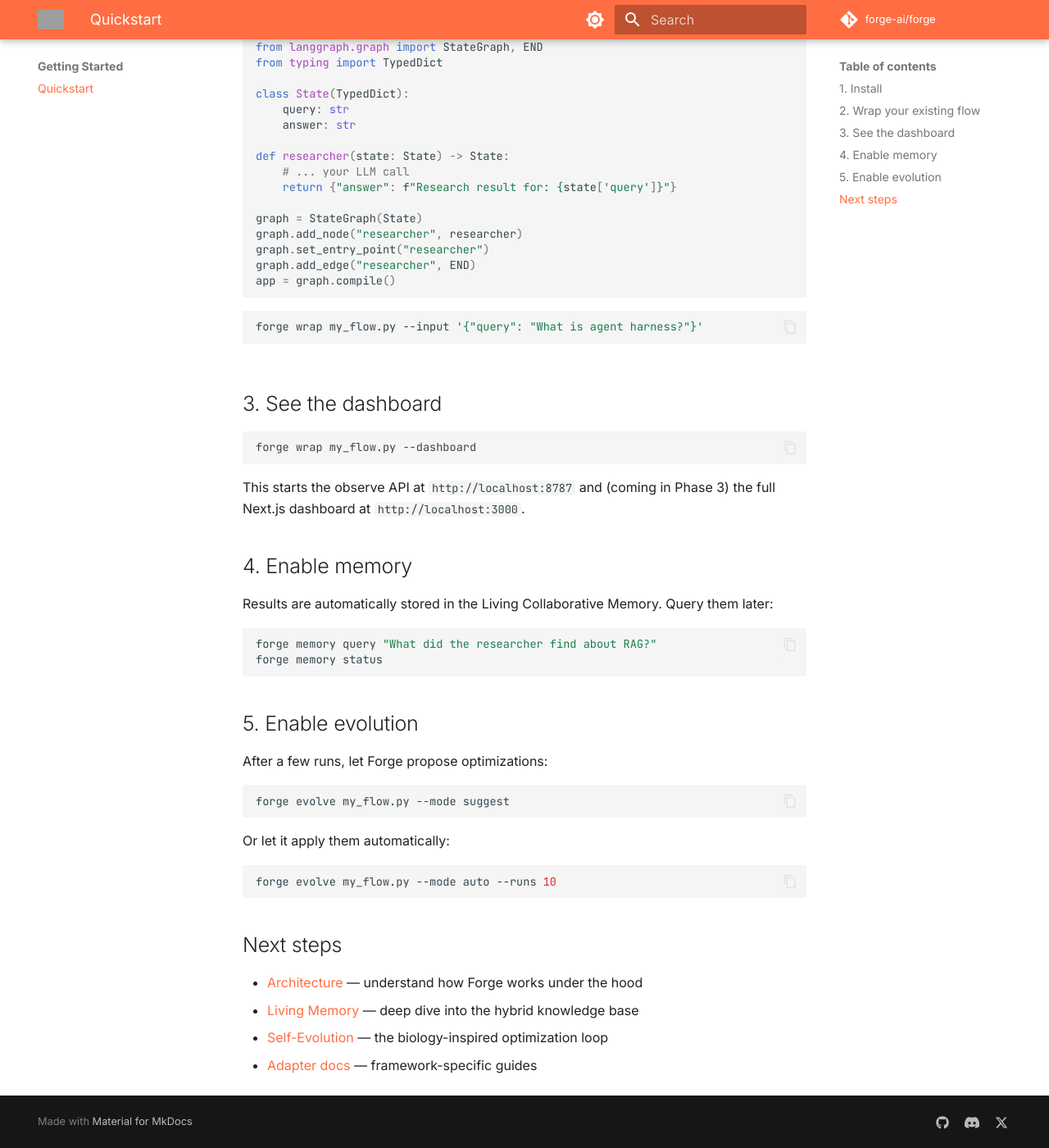
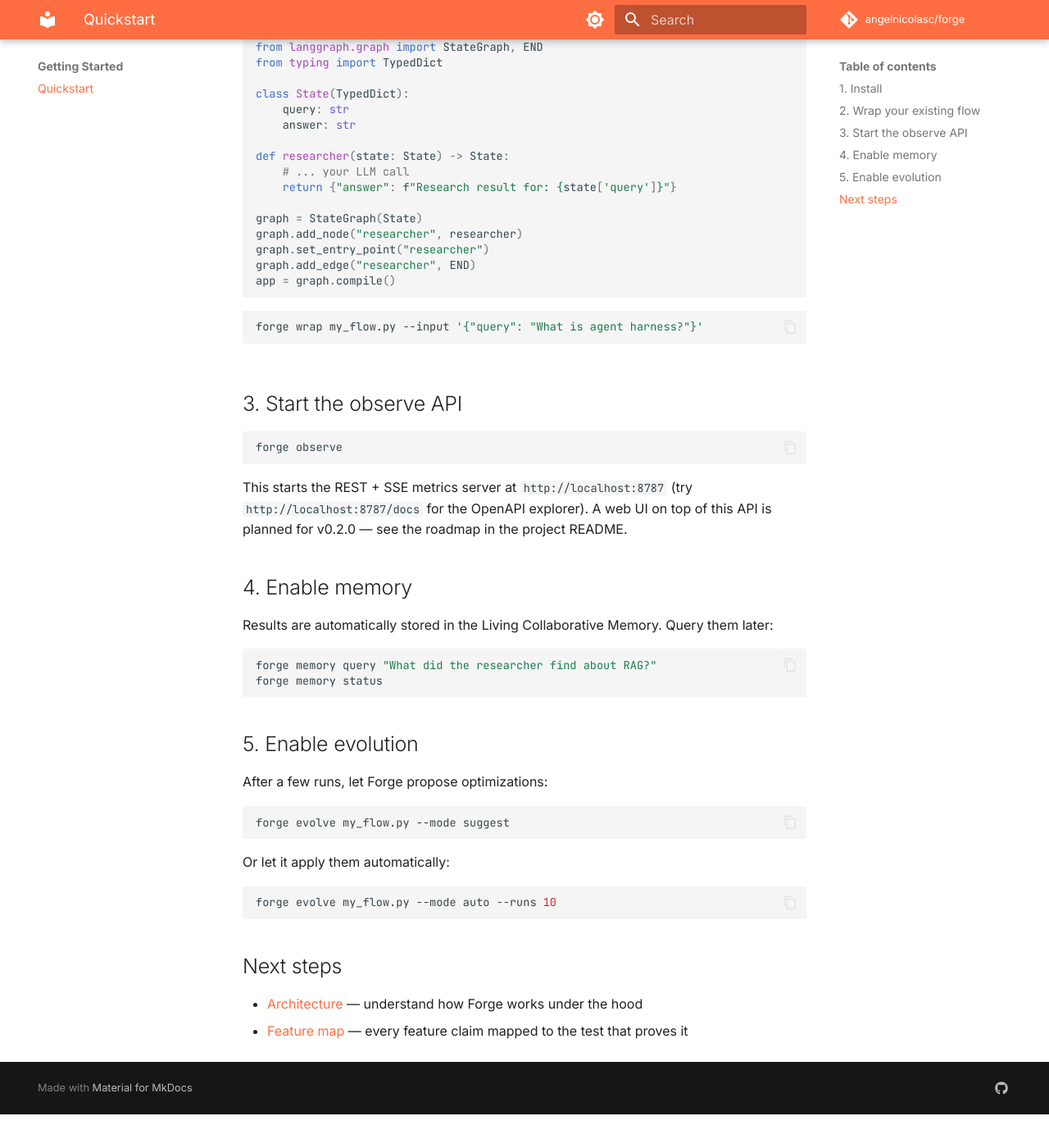
Before and after one commit to angelnicolasc/forge, an MkDocs documentation site: the page built from docs/quickstart.md, in a window 1280 px wide and 1400 px high, scrolled down 652 px. Shown: the whole window at 82% size. Built offline with MkDocs 1.6.1 and Material for MkDocs 9.7.7, drawn with Linux system fonts in a browser that asks for light colours; comment, search, counter and statistics services are not loaded; after the commit the page ends 2011 px from its top, so only the background shows below that; grey boxes are pictures that could not be loaded.

Commit message:
chore(release): point URLs at angelnicolasc/forge and prune phantom references
- Rewrite README, docs/index, docs/quickstart, CONTRIBUTING, SECURITY, mkdocs.yml
  to the real GitHub location and drop non-existent Discord / X / custom-domain
  links.
- Remove the empty apps/forge-dashboard/ scaffold and its .gitignore entries.
  The Next.js UI was never implemented; the observe REST + SSE API it was going
  to consume ships in v0.1.0 and is the only user-facing observe surface.
- Rename forge wrap --dashboard to --observe (alias kept) and update its help
  text so it no longer promises a web UI that does not exist.
- Default observe API CORS to same-origin; callers opt in via
  FORGE_API_ALLOWED_ORIGINS. (The old hard-coded localhost:3000 allowlist
  assumed the phantom dashboard.)
- Set author metadata on all six packages to the maintainer.
- Single consolidated Roadmap in the README (the file used to have two).

````diff
--- a/docs/quickstart.md
+++ b/docs/quickstart.md
@@ -75,14 +75,15 @@ pip install 'forge-os[all]'         # Everything
     forge wrap my_team.py --input '{"task": "Summarize RAG papers"}'
     ```
 
-## 3. See the dashboard
+## 3. Start the observe API
 
 ```bash
-forge wrap my_flow.py --dashboard
+forge observe
 ```
 
-This starts the observe API at `http://localhost:8787` and (coming in Phase 3)
-the full Next.js dashboard at `http://localhost:3000`.
+This starts the REST + SSE metrics server at `http://localhost:8787` (try
+`http://localhost:8787/docs` for the OpenAPI explorer). A web UI on top of
+this API is planned for v0.2.0 — see the roadmap in the project README.
 
 ## 4. Enable memory
 
@@ -111,6 +112,4 @@ forge evolve my_flow.py --mode auto --runs 10
 ## Next steps
 
 - [Architecture](architecture.md) — understand how Forge works under the hood
-- [Living Memory](memory.md) — deep dive into the hybrid knowledge base
-- [Self-Evolution](self-evolution.md) — the biology-inspired optimization loop
-- [Adapter docs](adapters/langgraph.md) — framework-specific guides
+- [Feature map](feature-map.md) — every feature claim mapped to the test that proves it
--- a/mkdocs.yml
+++ b/mkdocs.yml
@@ -1,8 +1,7 @@
 site_name: Forge
 site_description: "Universal Agent Harness — Drop your agents. Watch them evolve, remember and win."
-site_url: https://forge-ai.dev
-repo_url: https://github.com/forge-ai/forge
-repo_name: forge-ai/forge
+repo_url: https://github.com/angelnicolasc/forge
+repo_name: angelnicolasc/forge
 edit_uri: edit/main/docs/
 
 theme:
@@ -32,19 +31,9 @@ theme:
     - search.highlight
     - content.code.copy
     - content.code.annotate
-  logo: assets/forge-icon.svg
-  favicon: assets/forge-icon.svg
 
 plugins:
   - search
-  - mkdocstrings:
-      handlers:
-        python:
-          options:
-            show_source: true
-            show_root_heading: true
-            show_symbol_type_heading: true
-            merge_init_into_class: true
 
 markdown_extensions:
   - admonition
@@ -67,19 +56,9 @@ nav:
       - Quickstart: quickstart.md
   - Concepts:
       - Architecture: architecture.md
-      - Self-Evolution: self-evolution.md
-      - Living Memory: memory.md
-  - Adapters:
-      - LangGraph: adapters/langgraph.md
-      - CrewAI: adapters/crewai.md
-      - AutoGen: adapters/autogen.md
-  - API Reference: api-reference/index.md
+      - Feature Map: feature-map.md
 
 extra:
   social:
     - icon: fontawesome/brands/github
-      link: https://github.com/forge-ai/forge
-    - icon: fontawesome/brands/discord
-      link: https://discord.gg/forge-ai
-    - icon: fontawesome/brands/x-twitter
-      link: https://x.com/forgeharness
+      link: https://github.com/angelnicolasc/forge
````
Also changed, not shown: CHANGELOG.md (+2 -2 lines), CONTRIBUTING.md (+5 -5 lines), README.md (+55 -59 lines), SECURITY.md (+5 -1 lines), docs/feature-map.md (+1 -1 lines), docs/index.md (+4 -5 lines), 11 other files.
